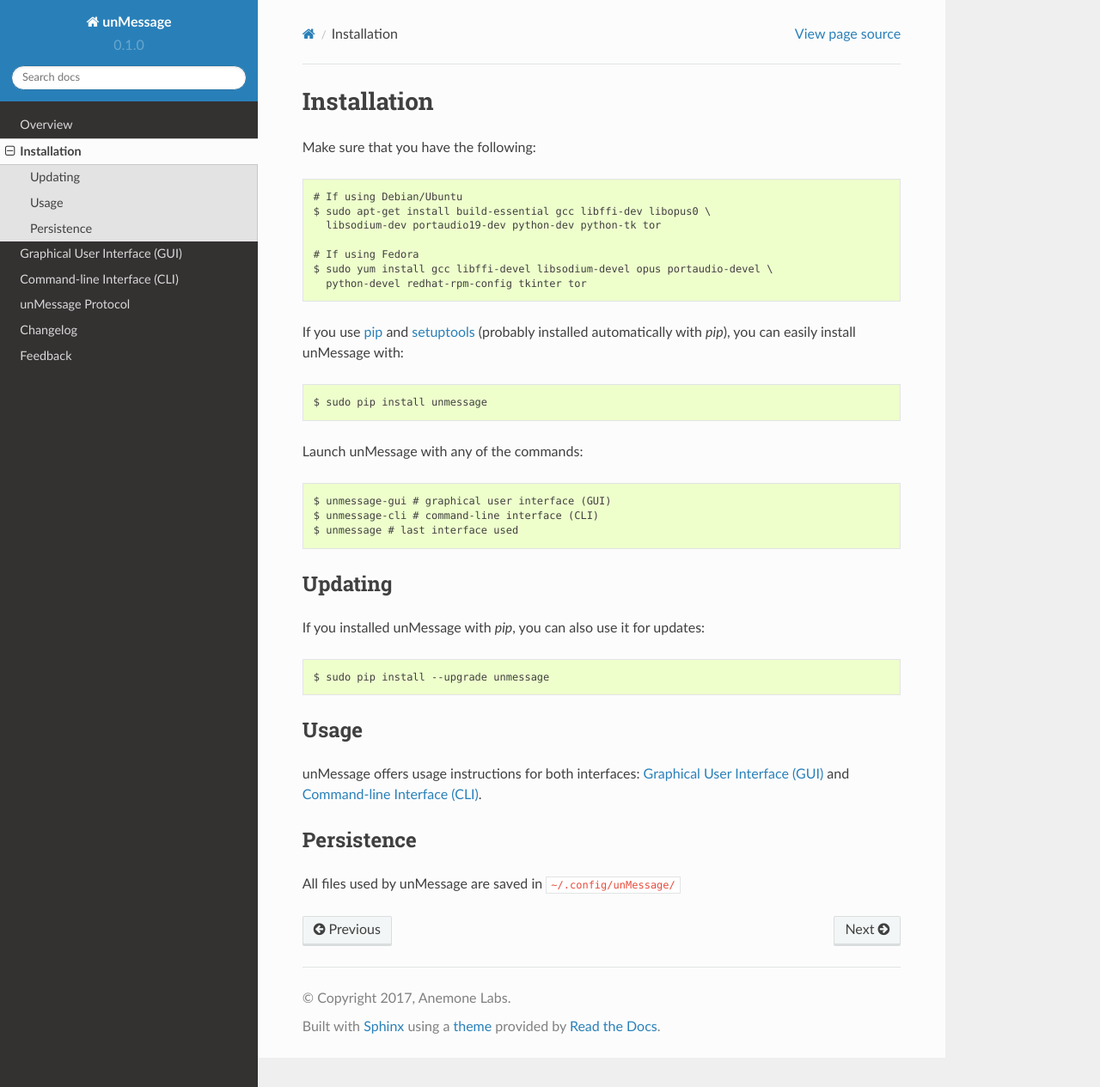
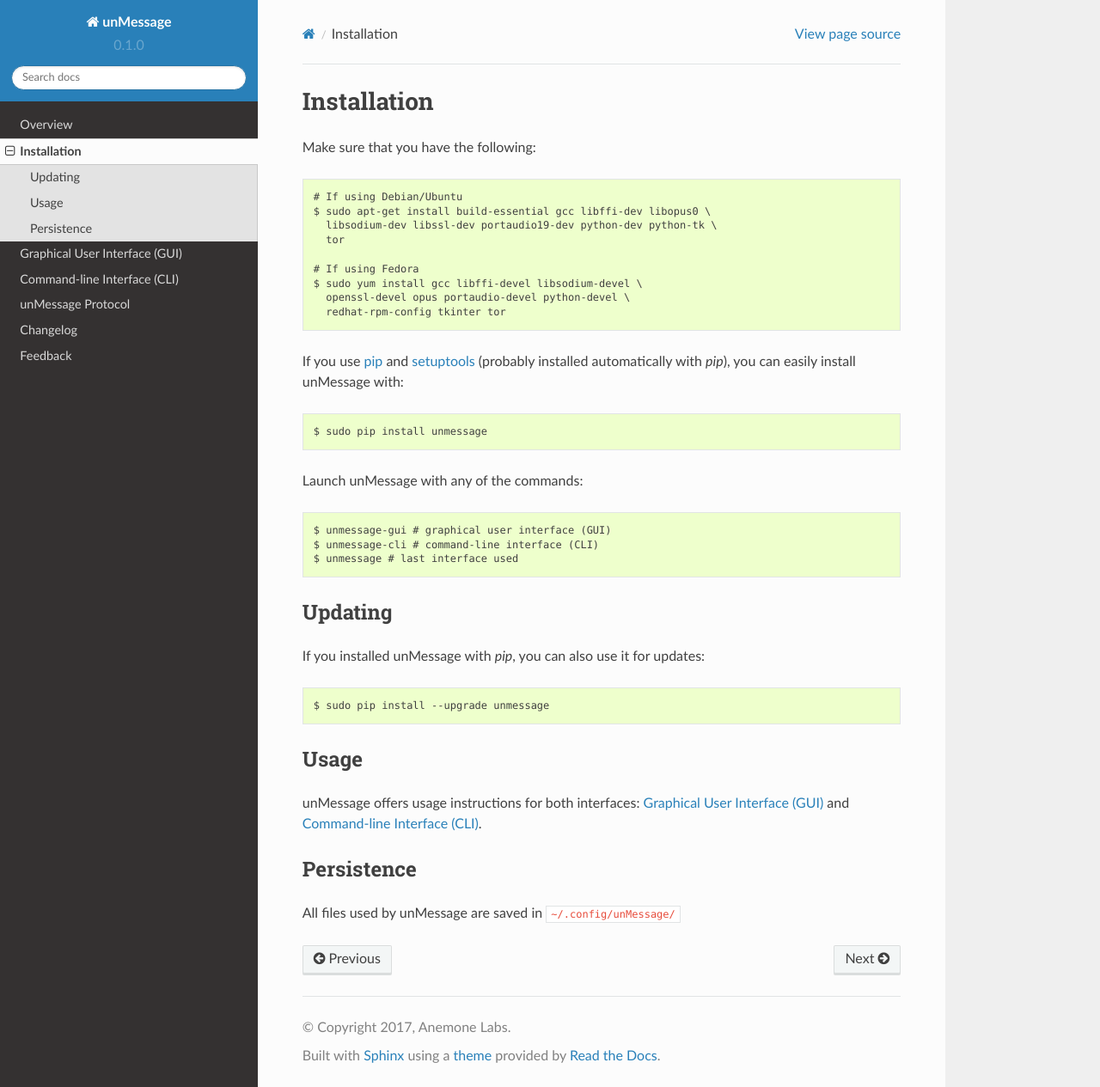
Before and after one commit to AnemoneLabs/unmessage, a Sphinx documentation site: the page built from docs/source/installation.rst, in a window 1280 px wide and 1265 px high. Shown: the whole window at 86% size. Built offline with Sphinx 7.4.7 and the Read the Docs theme 2.0.0, drawn with Linux system fonts in a browser that asks for light colours.

Commit message:
Add OpenSSL developer headers to the dependencies

```diff
--- a/docs/source/installation.rst
+++ b/docs/source/installation.rst
@@ -5,11 +5,13 @@
 
     # If using Debian/Ubuntu
     $ sudo apt-get install build-essential gcc libffi-dev libopus0 \
-      libsodium-dev portaudio19-dev python-dev python-tk tor
+      libsodium-dev libssl-dev portaudio19-dev python-dev python-tk \
+      tor
 
     # If using Fedora
-    $ sudo yum install gcc libffi-devel libsodium-devel opus portaudio-devel \
-      python-devel redhat-rpm-config tkinter tor
+    $ sudo yum install gcc libffi-devel libsodium-devel \
+      openssl-devel opus portaudio-devel python-devel \
+      redhat-rpm-config tkinter tor
 
 If you use `pip`_ and `setuptools`_ (probably installed automatically
 with *pip*), you can easily install unMessage with::
```
Also changed, not shown: README.rst (+5 -3 lines).
